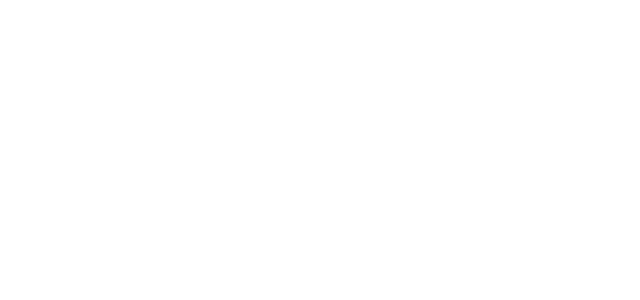
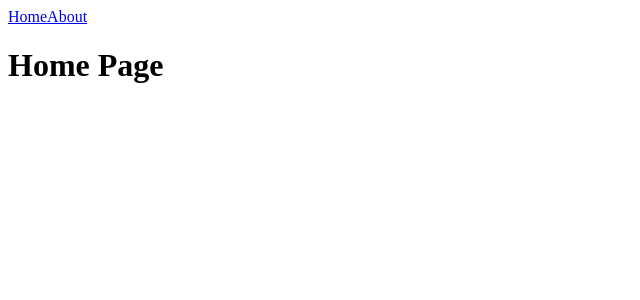
Before and after one commit to berziiii/react-template, a React app: page / in a window 1280 px wide. Shown: the top 300 px of the page, without its empty margins (0-640 px from the left). Built offline with nearby package versions, Linux system fonts and the light colour scheme.

Commit message:
working react router

```diff
--- a/package.json
+++ b/package.json
@@ -84,8 +84,10 @@
     "workbox-webpack-plugin": "6.4.1"
   },
   "dependencies": {
+    "lodash": "4.17.21",
     "react": "17.0.2",
     "react-dom": "17.0.2",
+    "react-router-dom": "6.2.1",
     "web-vitals": "0.2.4"
   },
   "scripts": {
--- a/src/Index.tsx
+++ b/src/Index.tsx
@@ -2,12 +2,13 @@ import React from "react";
 import ReactDOM from "react-dom";
 import App from "./web/app/App";
 import * as serviceWorkerRegistration from "./serviceWorkerRegistration";
+import {BrowserRouter} from "react-router-dom";
 // import reportWebVitals from './reportWebVitals';
 
 ReactDOM.render(
-  <React.StrictMode>
+  <BrowserRouter>
     <App />
-  </React.StrictMode>,
+  </BrowserRouter>,
   document.getElementById("root")
 );
 
--- a/src/web/app/App.tsx
+++ b/src/web/app/App.tsx
@@ -1,7 +1,25 @@
 import React from "react";
+import {Routes, Route, Link} from "react-router-dom";
 
-function App() {
-  return <div className="App"></div>;
-}
+const App = () => {
+  const Home = () => <h1> Home Page </h1>;
+
+  const About = () => <h1> About Page </h1>;
+
+  return (
+    <div className="App">
+      <header>
+        <Link to={"/home"}>Home</Link>
+        <Link to={"/about"}>About</Link>
+      </header>
+
+      <Routes>
+        <Route path="/home" element={<Home />} />
+        <Route path="/about" element={<About />} />
+        <Route path="/" element={<Home />} />
+      </Routes>
+    </div>
+  );
+};
 
 export default App;
```
Also changed, not shown: 1 other file (tests, documents, lock files or other folders).
